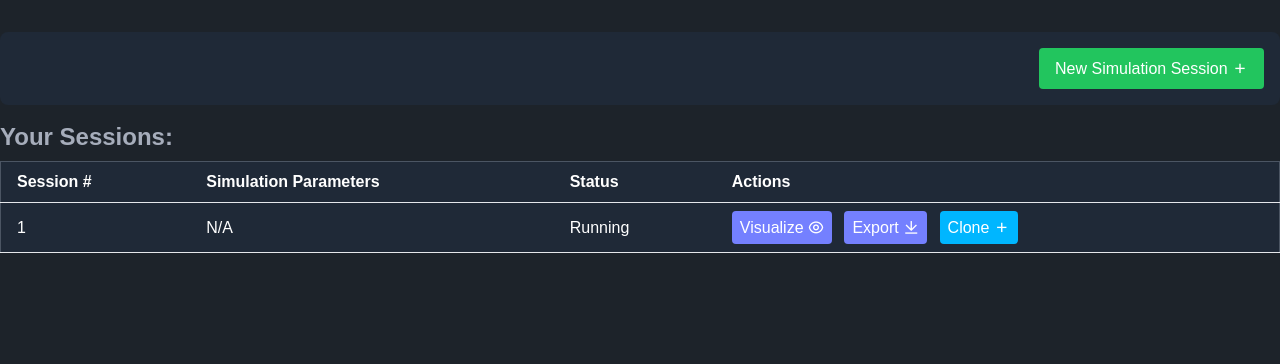
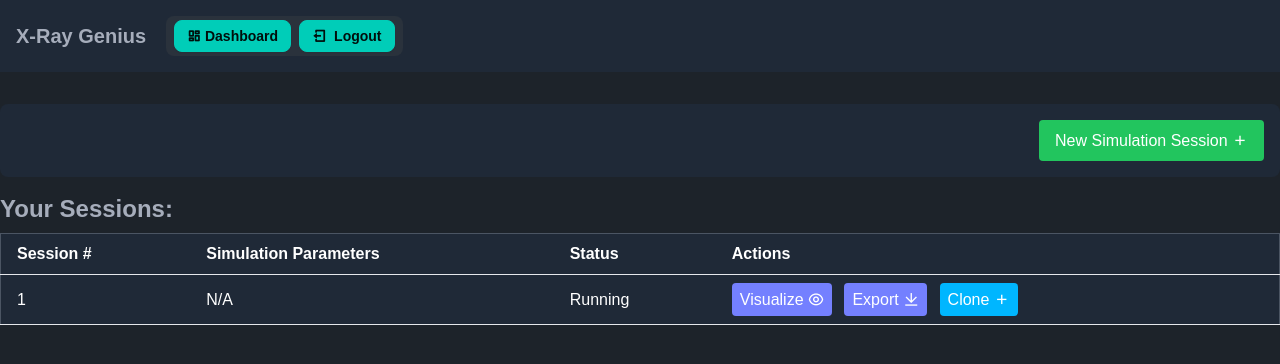
Before and after one commit to KitwareMedical/x-ray-genius, a Django app: template xray_genius/core/templates/dashboard.html in a window 1280 px wide. Shown: the top 364 px of the page. Run offline with Django 4.2, Linux system fonts and the light colour scheme; the template is opened without the code that fills it: most values are stand-ins (such as "Sample title", 1, 10 or a date in 2020); style sheets or scripts are compiled from the project's sources; some libraries are stand-ins or nearby versions.

Commit message:
Add navbar

```diff
--- a/xray_genius/core/templates/base.html
+++ b/xray_genius/core/templates/base.html
@@ -1,6 +1,6 @@
 {% load static %}
 
-<!doctype html>
+<!DOCTYPE html>
 <html data-theme="dark">
   <head>
     <meta charset="UTF-8" />
@@ -8,13 +8,35 @@
 
     <title>X-Ray Genius</title>
 
-    <link rel="stylesheet" href="{% static 'core/dist/styles.css' %}">
-    <link href="https://cdn.jsdelivr.net/npm/remixicon@4.1.0/fonts/remixicon.min.css" rel="stylesheet">
+    <link rel="stylesheet" href="{% static 'core/dist/styles.css' %}" />
+    <link
+      href="https://cdn.jsdelivr.net/npm/remixicon@4.1.0/fonts/remixicon.min.css"
+      rel="stylesheet"
+    />
 
     {% block head_extra %}{% endblock %}
   </head>
   <body>
-    {% block body %}
-    {% endblock body %}
+    <div class="navbar bg-gray-800 p-4">
+      <div class="mr-5 prose lg:prose-xl">
+        <h4>X-Ray Genius</h4>
+      </div>
+      <div class="bg-neutral p-1 rounded-lg">
+        <button class="btn btn-accent btn-sm mx-1 rounded-lg">
+          <a href="{% url 'dashboard' %}">
+            <i class="ri-dashboard-line"></i>
+            Dashboard
+          </a>
+        </button>
+        <form method="post" action="{% url 'account_logout' %}">
+          {% csrf_token %}
+          <button class="btn btn-accent btn-sm mx-1 rounded-lg">
+            <i class="ri-logout-box-line"></i>
+            Logout
+          </button>
+        </form>
+      </div>
+    </div>
+    {% block body %} {% endblock body %}
   </body>
 </html>
```
